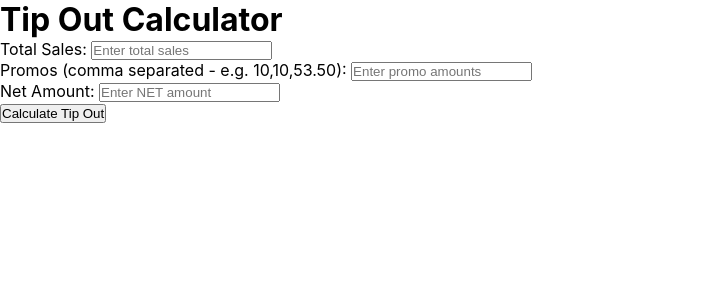
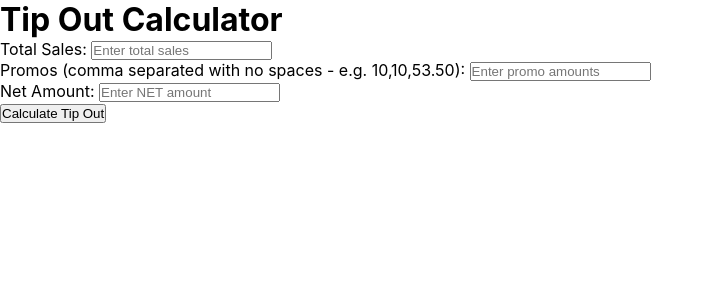
Before and after one commit to ofthekings12/tip-out-calculator, a React (Create React App) app: page / in a window 1280 px wide. Shown: the top 300 px of the page, without its empty margins (0-714 px from the left). Built offline with nearby package versions, Linux system fonts and the light colour scheme.

Commit message:
added babel devdependency suggested by netlify

```diff
--- a/package.json
+++ b/package.json
@@ -10,6 +10,9 @@
     "react-dom": "^18.3.1",
     "react-scripts": "5.0.1",
     "web-vitals": "^2.1.4"
+  },
+  "devDependencies": {
+    "@babel/plugin-proposal-private-property-in-object": "^1.0.0"
   },
   "scripts": {
     "start": "react-scripts start",
--- a/src/App.js
+++ b/src/App.js
@@ -38,7 +38,7 @@ function App() {
         />
       </div>
       <div className="form-group">
-        <label>Promos (comma separated - e.g. 10,10,53.50): </label>
+        <label>Promos (comma separated with no spaces - e.g. 10,10,53.50): </label>
         <input
         type='text'
         value={promos}
@@ -55,7 +55,7 @@ function App() {
         placeholder="Enter NET amount"
         />
       </div>
-      <button className="calculate-button">Calculate Tip Out</button>
+      <button className="calculate-button" onClick={calculateTipOut}>Calculate Tip Out</button>
       {result && (
       <div className="result-card">
         <h2>Results</h2>
```
